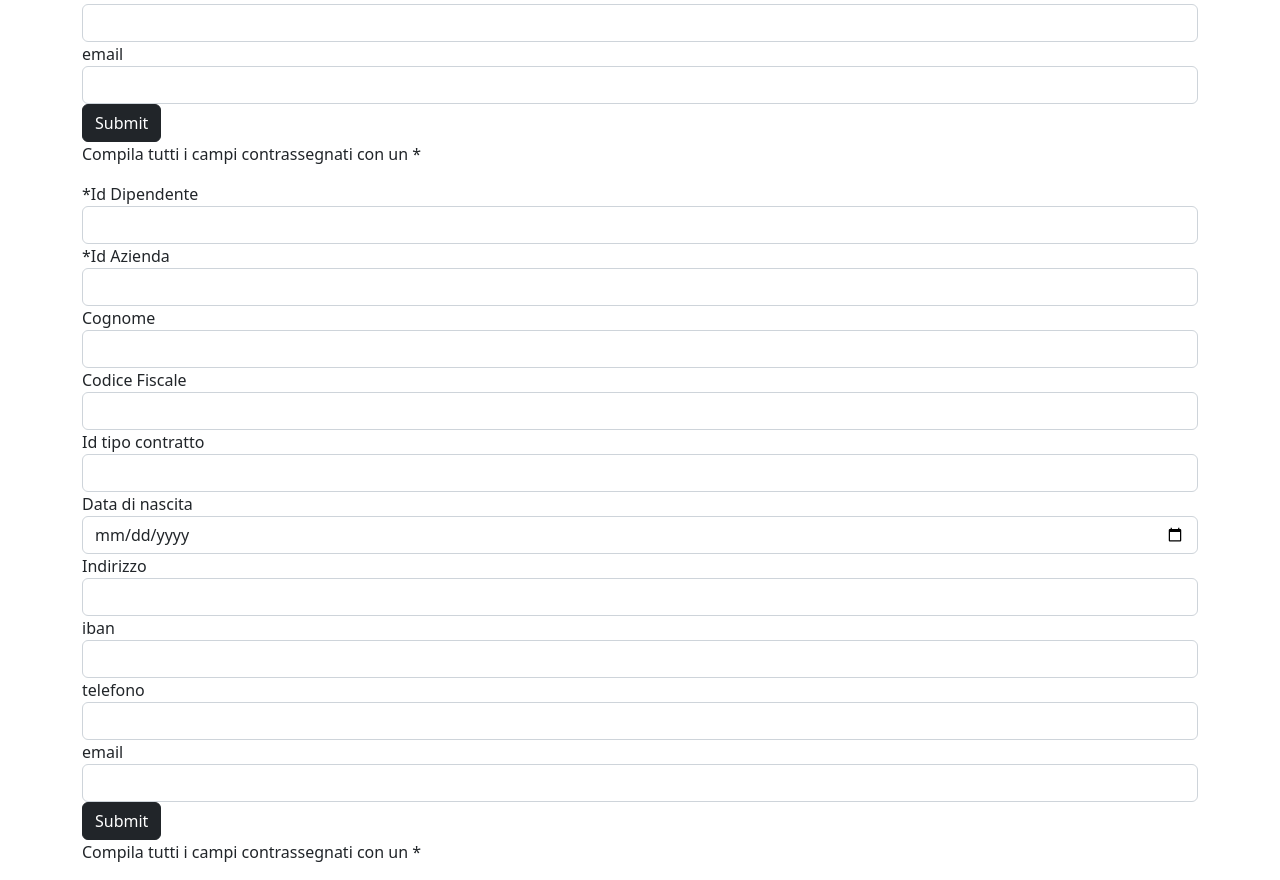
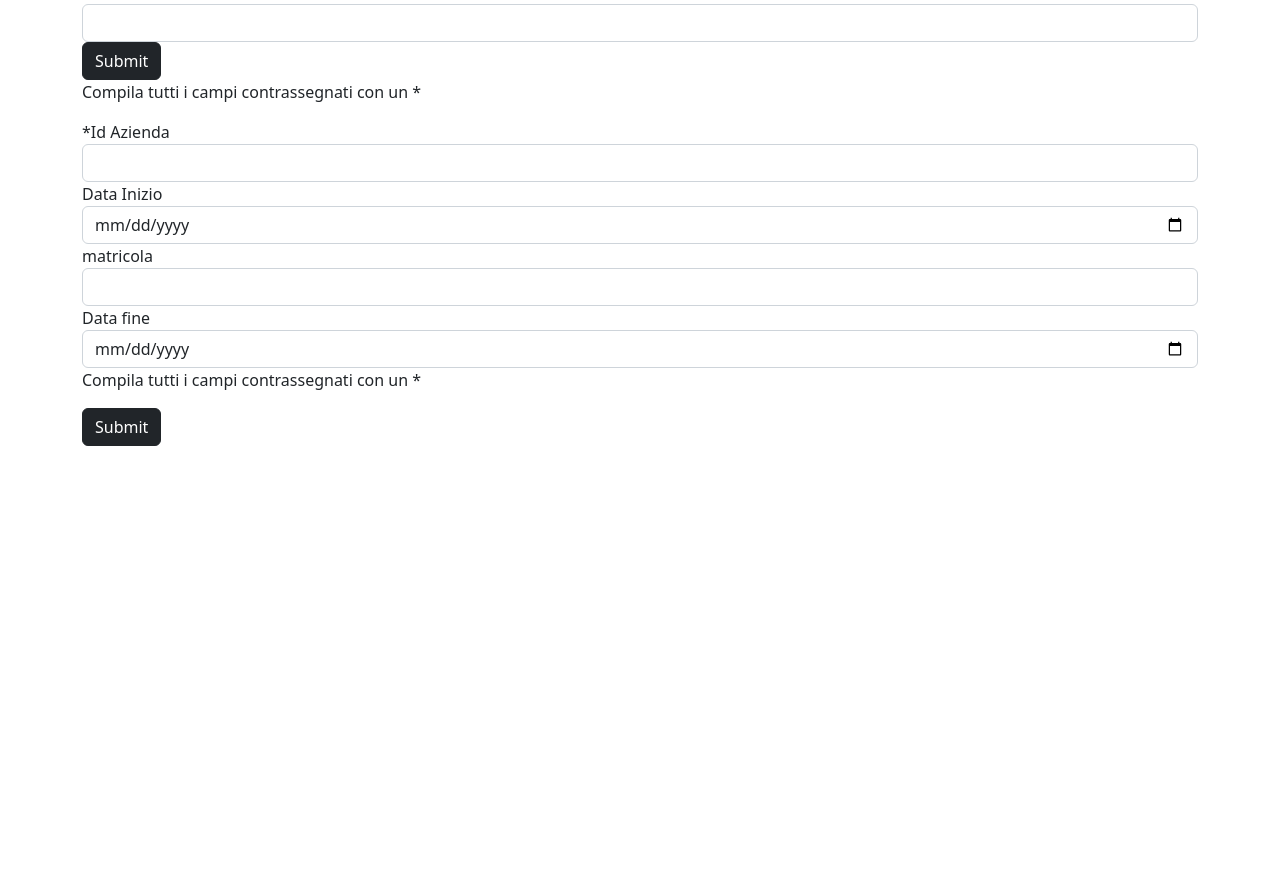
Before and after one commit to ErmesDiPrisco/cloudmarkfront, an Angular app in the folder cloudmarkng/: page /addDipendente in a window 1280 px wide. Shown: the part 604-1484 px from the top of the page. After the commit the page ends 1050 px from the top, so only its background shows below. Built offline with nearby package versions, Linux system fonts and the light colour scheme.

Commit message:
form aggiungi dipendente funzionante

```diff
--- a/cloudmarkng/src/app/DipendenteEnviroments/add-dipendente/add-dipendente.component.html
+++ b/cloudmarkng/src/app/DipendenteEnviroments/add-dipendente/add-dipendente.component.html
@@ -1,8 +1,8 @@
 <div class="container">
   <!-- main form -->
-  <form (ngSubmit)="submit(form1.value, form2.value)" class="form" #mainForm="ngForm">
+  <form (ngSubmit)="submit(form1.form, form2.form)" class="form" #mainForm="ngForm">
     <!-- first form  -->
-    <form (ngSubmit)="aggiungiDipendente(form1.value)" class="form" #form1="ngForm">
+    <form  class="form" #form1="ngForm">
       <fieldset >
         <legend>Anagrafica</legend>
         <div class="form-group">
@@ -36,10 +36,6 @@
       <fieldset >
         <legend >Contatti</legend>
         <div class="form-group">
-          <label for="indirizzo">Indirizzo</label>
-          <input type="text" id="indirizzo" name="indirizzo" class="form-control" ngModel #indirizzo="ngModel" indirizzo required>
-        </div>
-        <div class="form-group">
           <label for="iban">iban</label>
           <input type="text" id="iban" name="iban" class="form-control" ngModel #iban="ngModel">
         </div>
@@ -58,58 +54,32 @@
       </div>
     </form>
     <!-- second form -->
-    <form (ngSubmit)="aggiungiDipendente(form2.value)" class="form" #form2="ngForm">
+    <form class="form2" #form2="ngForm">
       <fieldset >
         <div class="form-group">
-          <label for="id_dipendente">*Id Dipendente</label>
-          <input type="text" id="id_dipendente" name="id_dipendente" class="form-control" ngModel #id_dipendente="ngModel" required minlength="3">
-          <div class="error" *ngIf="nome.touched && !nome.valid">
-            Il campo non può essere vuoto
-          </div>
+          <input type="text" [(value)]="form1.value.id_dipendente" id="id_dipendente" name="id_dipendente" class="form-control" ngModel #id_dipendente="ngModel" hidden>
         </div>
         <div class="form-group">
-          <label for="id_dipendente">*Id Azienda</label>
-          <input type="text" id="id_dipendente" name="id_dipendente" class="form-control" ngModel #id_dipendente="ngModel">
+          <label for="id_azienda">*Id Azienda</label>
+          <input type="text" id="id_azienda" name="id_azienda" class="form-control" ngModel #id_azienda="ngModel">
         </div>
         <div class="form-group">
-          <label for="cognome">Cognome</label>
-          <input type="text" id="cognome" name="cognome" class="form-control" ngModel #cognome="ngModel">
+          <label for="data_inizio">Data Inizio</label>
+          <input type="date" id="data_inizio" name="data_inizio" class="form-control" ngModel #data_inizio="ngModel">
         </div>
         <div class="form-group">
-          <label for="cf">Codice Fiscale</label>
-          <input type="text" id="cf" name="cf" class="form-control" ngModel #cf="ngModel">
+          <label for="matricola">matricola</label>
+          <input type="text" id="matricola" name="matricola" class="form-control" ngModel #matricola="ngModel">
         </div>
         <div class="form-group">
-          <label for="id_tipo_contratto">Id tipo contratto</label>
-          <input type="text" id="id_tipo_contratto" name="id_tipo_contratto" class="form-control" ngModel #id_tipo_contratto="ngModel">
-        </div>
-        <div class="form-group">
-          <label for="data_nascita">Data di nascita</label>
-          <input type="date" id="data_nascita" name="data_nascita" class="form-control" ngModel #data_nascita="ngModel">
-        </div>
-      </fieldset>
-      <fieldset >
-        <div class="form-group">
-          <label for="indirizzo">Indirizzo</label>
-          <input type="text" id="indirizzo" name="indirizzo" class="form-control" ngModel #indirizzo="ngModel" indirizzo required>
-        </div>
-        <div class="form-group">
-          <label for="iban">iban</label>
-          <input type="text" id="iban" name="iban" class="form-control" ngModel #iban="ngModel">
-        </div>
-        <div class="form-group">
-          <label for="telefono">telefono</label>
-          <input type="text" id="telefono" name="telefono" class="form-control" ngModel #telefono="ngModel">
-        </div>
-        <div class="form-group">
-          <label for="email">email</label>
-          <input type="text" id="email" name="email" class="form-control" ngModel #email="ngModel">
+          <label for="data_fine">Data fine</label>
+          <input type="date" id="data_fine" name="data_fine" class="form-control" ngModel #data_fine="ngModel">
         </div>
       </fieldset>
       <div class="actions">
-        <button type="submit" class="btn btn-dark">Submit</button>
-          <p [hidden]="form1.valid">Compila tutti i campi contrassegnati con un *</p>
+        <p [hidden]="form1.valid">Compila tutti i campi contrassegnati con un *</p>
       </div>
     </form>
+    <button type="submit" class="btn btn-dark">Submit</button>
   </form>
 </div>
--- a/cloudmarkng/src/app/DipendenteEnviroments/add-dipendente/add-dipendente.component.ts
+++ b/cloudmarkng/src/app/DipendenteEnviroments/add-dipendente/add-dipendente.component.ts
@@ -1,6 +1,8 @@
 import { HttpClient } from '@angular/common/http';
 import { Component } from '@angular/core';
+import { FormControl, FormGroup } from '@angular/forms';
 import { Router } from '@angular/router';
+import { Dipendente } from 'src/app/modules/dipendente';
 import { AziendaService } from 'src/app/services/azienda.service';
 import { DipendenteService } from 'src/app/services/dipendente.service';
 
@@ -10,21 +12,25 @@ import { DipendenteService } from 'src/app/services/dipendente.service';
   styleUrls: ['./add-dipendente.component.css']
 })
 export class AddDipendenteComponent {
+  dipendente!:Dipendente;
   constructor(private servizioDipendente: DipendenteService, private http: HttpClient, private router: Router) {};
 
   aggiungiDipendente(dipendente: {id_dipendente: string, nome: string, cognome: string, cf:string, iban: string,
                     id_tipo_contratto: string, email: string, telefono: string, data_nascita: Date}){
-    this.servizioDipendente.addEmployee(dipendente).subscribe((res)=> {console.log(res)})
-    this.router.navigate(['/'])
+    // this.servizioDipendente.addEmployee(dipendente).subscribe((res)=> {console.log(res)})
+
   }
 
-  aggiungiLinkAzienda(link: {id_dipendente: string, id_azienda: string, data_inizio: Date, matricola: string, data_fine:Date}){
-    this.servizioDipendente.linkToCompany(link).subscribe((res)=> {console.log(res)})
+  aggiungiLinkAzienda(link: {id_dipendente: string, id_azienda: string, data_inizio: Date, matricola: string, data_fine:Date}, id: string){
+    // this.servizioDipendente.linkToCompany(link).subscribe((res)=> {console.log(res)})
+     link.id_dipendente=id
   }
 
-  submit(form1: any, form2: any){
-    this.aggiungiDipendente(form1)
-    this.aggiungiLinkAzienda(form2)
-    this.router.navigate(['/'])
+  submit(form1: FormGroup, form2: FormGroup){
+    this.aggiungiDipendente(form1.value)
+    this.aggiungiLinkAzienda(form2.value, form1.controls['id_dipendente'].value)
+    console.log(form1.value)
+    console.log(form2.value, form1.controls['id_dipendente'].value)
+    // this.router.navigate(['/'])
   }
 }
```
